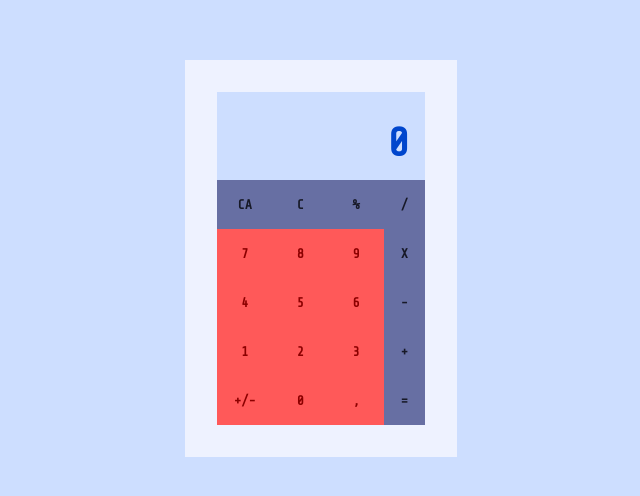
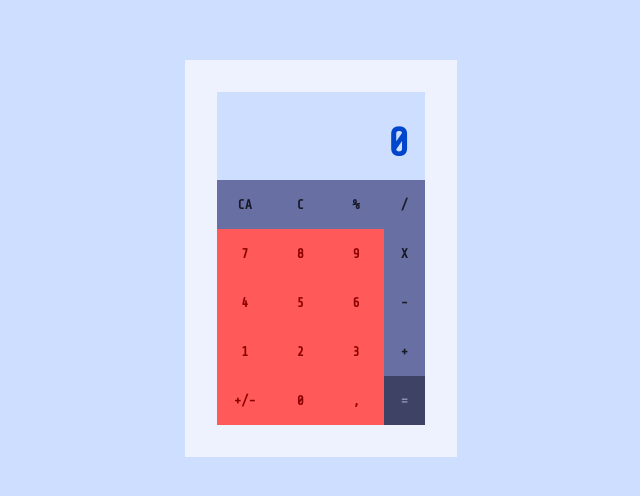
Before and after one commit to geisson/calculator, a website built with webpack: page index.html in a window 1280 px wide. Shown: the part 142-638 px from the top of the page, without its empty margins (319-959 px from the left). Built offline with nearby package versions, Linux system fonts and the light colour scheme.

Commit message:
chore(visual changes): add hover efect and format the equal button

```diff
--- a/index.html
+++ b/index.html
@@ -41,7 +41,7 @@
           <button class="operator button" id="multiply" value="*" data-operator="multiply">X</button>
           <button class="operator button" id="subtraction" value="-" data-operator="subtraction">-</button>
           <button class="operator button" id="addition" value="+" data-operator="addition">+</button>
-          <button class="operator button" id="equal" value="=" data-result="equal">=</button>
+          <button class="operator button equal" id="equal" value="=" data-result="equal">=</button>
         </div>
 
         <div class="keyboard-functionality" data-keyboard="functionality">
--- a/sass/style.scss
+++ b/sass/style.scss
@@ -24,6 +24,8 @@ $border-radius: 1rem;
     font-family: $font_family;
     font-weight: bolder;
 
+    transition: all .4s;
+
     &:hover {
       border: 1px solid lighten($color: $color, $amount: 10);
       background-color: lighten($color: $color, $amount: 10);
@@ -32,6 +34,23 @@ $border-radius: 1rem;
     &:active {
       border: 1px solid darken($color: $color, $amount: 5);
       background-color: darken($color: $color, $amount: 5);
+    }
+
+    &.equal {
+      color: lighten($color: $color, $amount: 10);
+      border: 1px solid darken($color: $color, $amount: 20);
+      background-color:  darken($color: $color, $amount: 20);
+
+      &:hover {
+        border: 1px solid darken($color: $color, $amount: 30);
+        background-color: darken($color: $color, $amount: 30);
+      }
+
+      &:active {
+        color: lighten($color: $color, $amount: 20);
+        border: 1px solid darken($color: $color, $amount: 10);
+        background-color: darken($color: $color, $amount: 10);
+      }
     }
   }
 }
@@ -91,9 +110,6 @@ body {
   grid-template-areas:
     'k_functionality k_operators'
     'k_numbers k_operators';
-
-  // background-color: darken($color: $color-primary, $amount: 70);
-  // padding: calc($padding-base * 2);
 }
 
 .keyboard-numbers {
```
